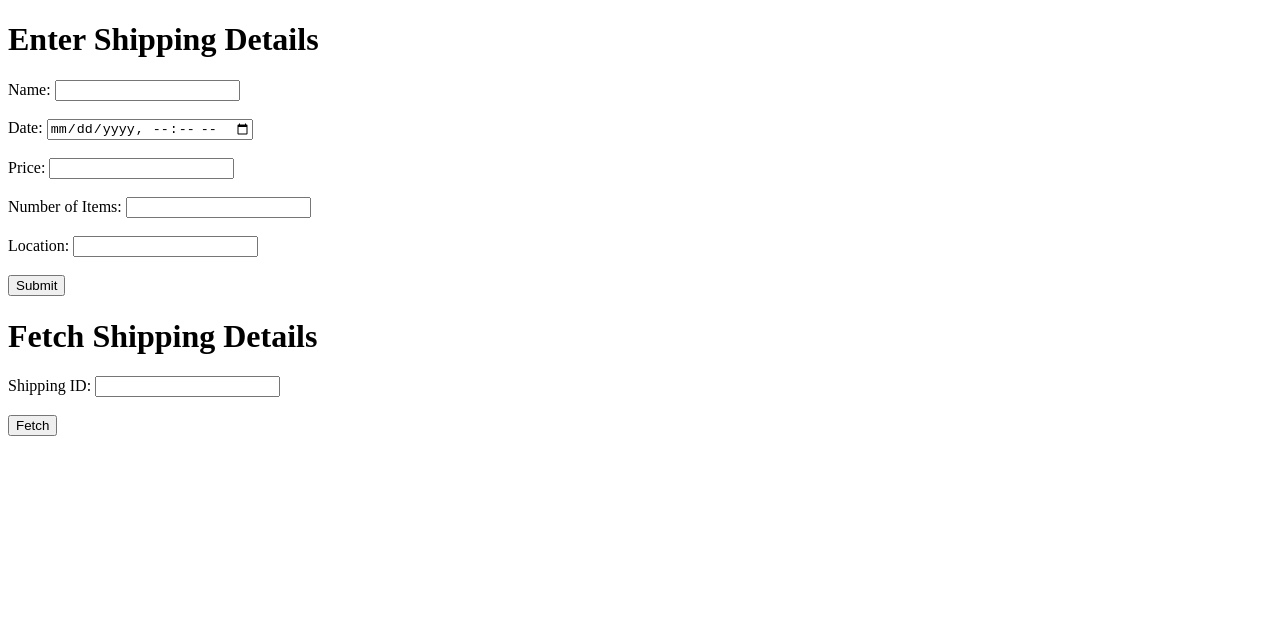
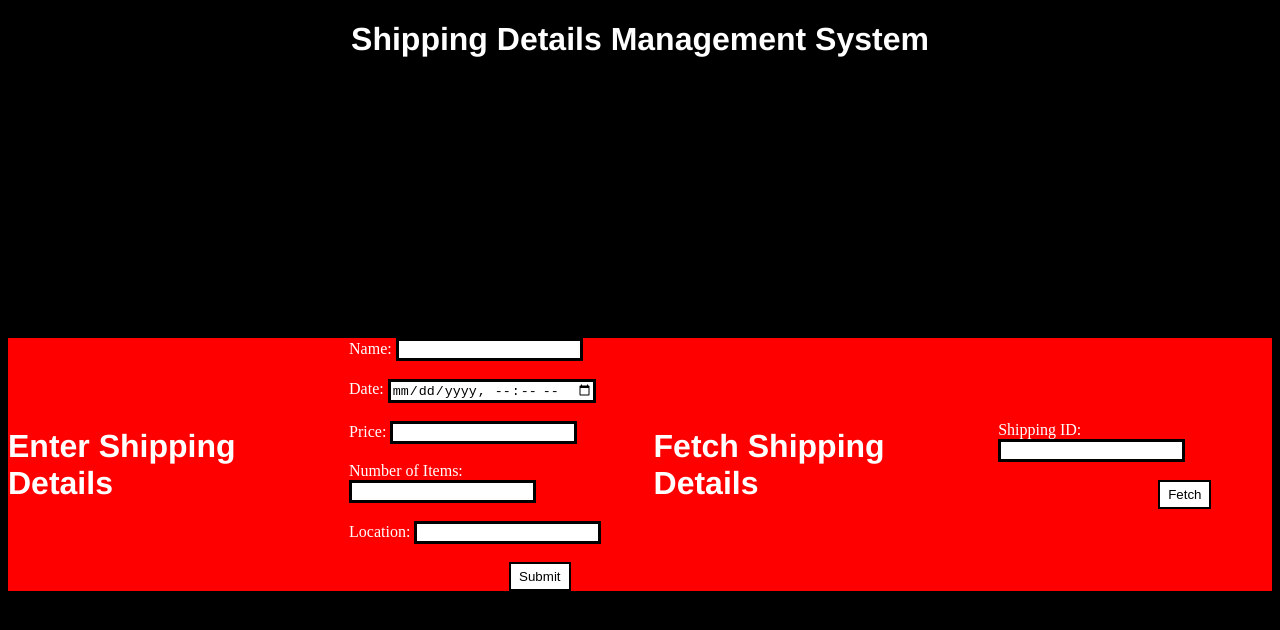
Before and after one commit to tarun7star/ShippingId, a website: page index.html in a window 1280 px wide. Drawn offline with Linux system fonts and the light colour scheme.

Commit message:
Update index.html

```diff
--- a/index.html
+++ b/index.html
@@ -2,7 +2,7 @@
 <html>
 <head>
     <title>Shipping Details</title>
-
+    <link rel="stylesheet" href="style.css">
     <!--  ether.js bridge to connect the smart contract  -->
     <script src="https://cdn.jsdelivr.net/npm/ethers@5.7.2/dist/ethers.umd.min.js"></script>
 </head>
@@ -109,6 +109,8 @@
     </script>
 
     <!-- frontend for shipping details -->
+     <h1> Shipping Details Management System </h1>
+     <div class="container">
     <h1>Enter Shipping Details</h1>
     <div id="shippingDetails"></div>
     <form id="shippingForm">
@@ -128,7 +130,18 @@
     <!-- responsible for displaying shipping details in frontend  -->
     <div id="shippingDetails"></div>
 
+    <!-- fetch details frontend  -->
+    <h1>Fetch Shipping Details</h1>
+    <form id="fetchForm">
+
+        <label for="shippingId">Shipping ID:</label>
+        <input type="number" id="shippingId" name="shippingId"><br><br>
+        <button type="button" onclick="fetchDetails()">Fetch</button>
+
+    </form>
+
     <!-- javascript for shipping details  -->
+</div>
     <script>
      async function enterDetails() {
         if (!window.ethereum) {  //it will check wheather there is metamask in browser
@@ -177,15 +190,7 @@
     }
     </script>
 
-      <!-- fetch details frontend  -->
-    <h1>Fetch Shipping Details</h1>
-    <form id="fetchForm">
 
-        <label for="shippingId">Shipping ID:</label>
-        <input type="number" id="shippingId" name="shippingId"><br><br>
-        <button type="button" onclick="fetchDetails()">Fetch</button>
-
-    </form>
 
 
     <!-- javascript for fetch deatils  -->
```
